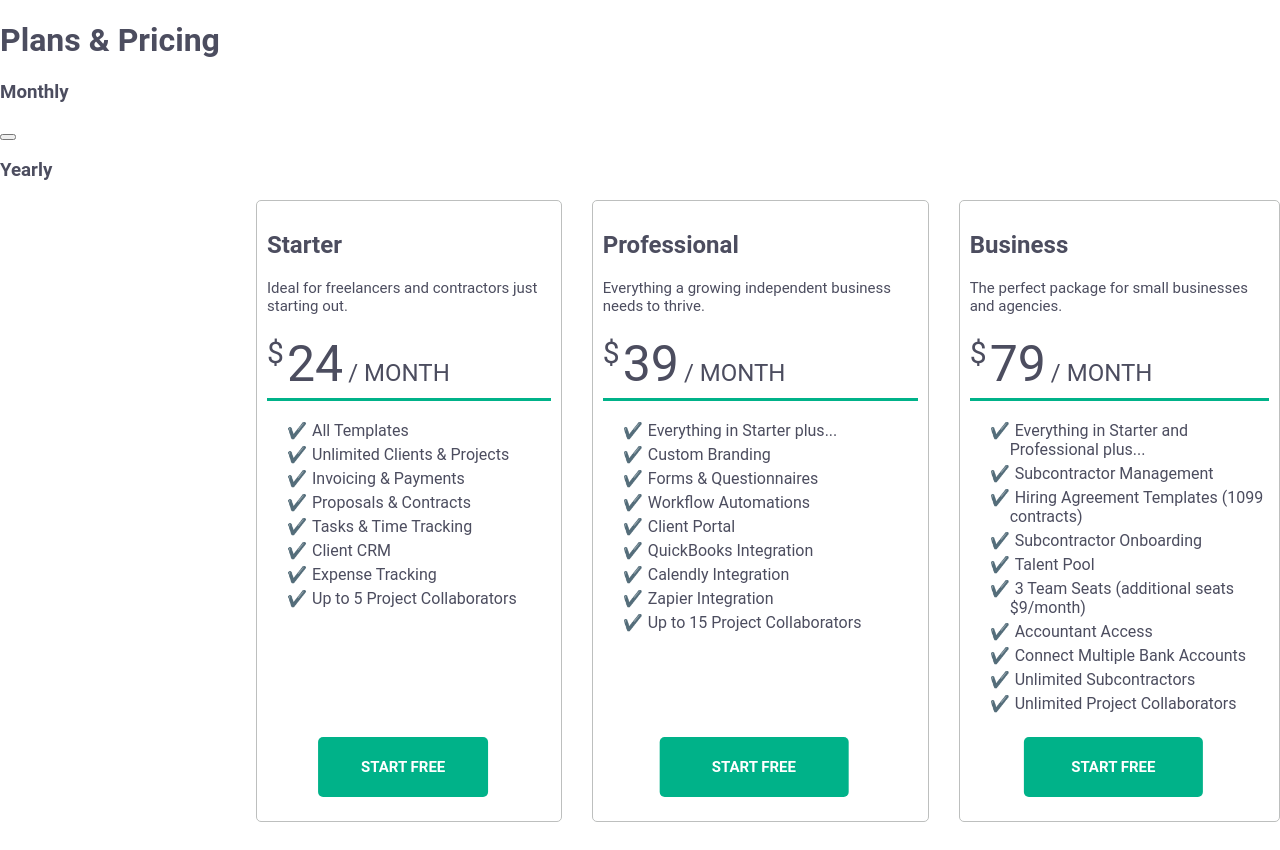
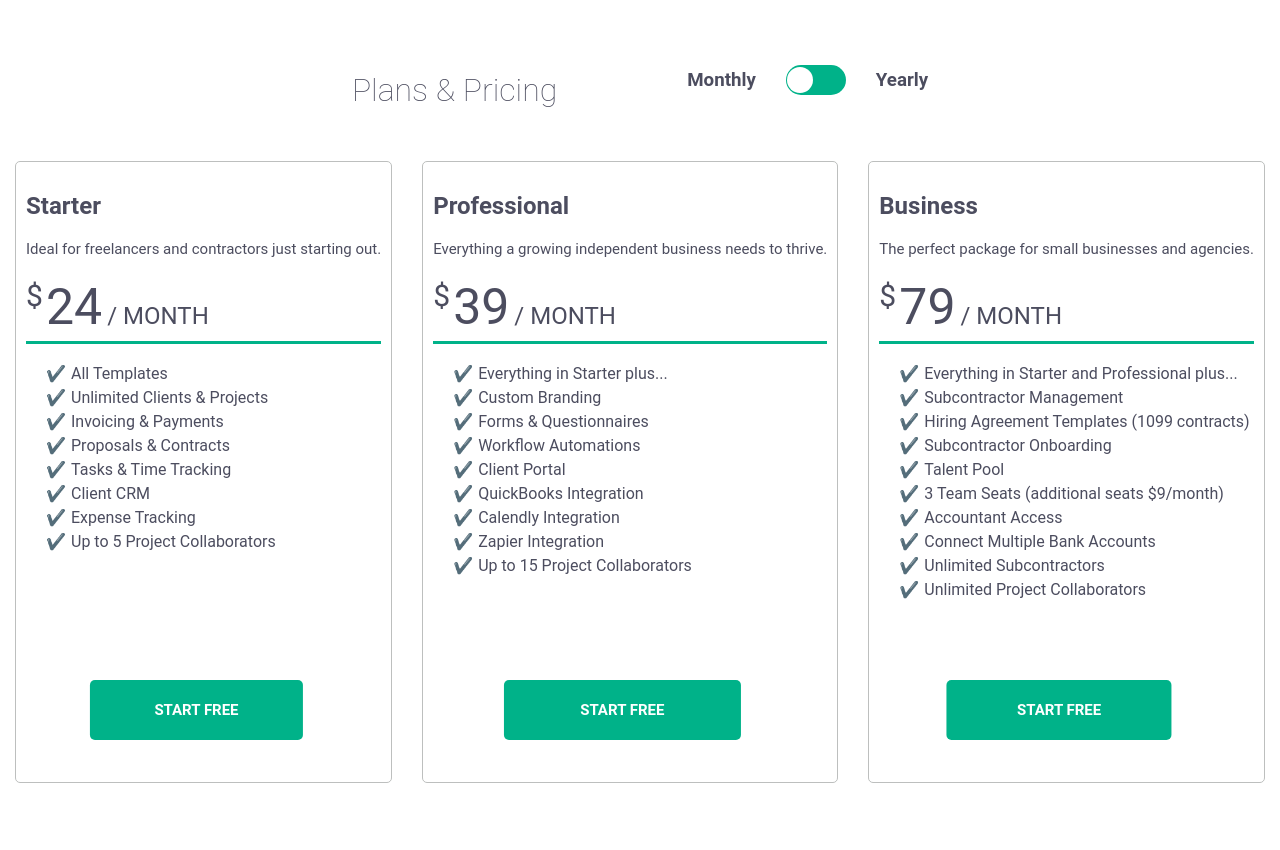
Before and after one commit to ItzShmulik/pricing-page, a React (Vite) app: page / in a window 1280 px wide. Before the commit the page ends 822 px from the top, so only its background shows below. Built offline with nearby package versions, Linux system fonts and the light colour scheme.

Commit message:
Finished Title CSS

```diff
--- a/src/App.css
+++ b/src/App.css
@@ -9,11 +9,84 @@
     margin: 0;
 }
 
+.top{
+    margin-top: 50px;
+    margin-bottom: 30px;
+    gap: 30px;
+    width: 100%;
+    justify-content: center;
+    display: flex;
+}
+
+.top h1{
+    margin-right: 100px;
+    font-weight: lighter;
+}
+
+.switch {
+    position: relative;
+    margin-top: 15px;
+    width: 60px;
+    height: 30px;
+}
+
+  .switch input {
+    opacity: 0;
+    width: 0;
+    height: 0;
+}
+
+.slider {
+    position: absolute;
+    cursor: pointer;
+    top: 0;
+    left: 0;
+    right: 0;
+    bottom: 0;
+    background-color: #00b289;
+    -webkit-transition: .4s;
+    transition: .4s;
+  }
+
+  .slider:before {
+    position: absolute;
+    content: "";
+    height: 26px;
+    width: 26px;
+    top: 2px;
+    left: 1px;
+    background-color: white;
+    -webkit-transition: .4s;
+    transition: .4s;
+  }
+
+input:checked + .slider {
+    background-color: #00b289;
+}
+
+input:focus + .slider {
+    box-shadow: 0 0 1px #00b289;
+}
+
+input:checked + .slider:before {
+    -webkit-transform: translateX(26px);
+    -ms-transform: translateX(26px);
+    transform: translateX(32px);
+}
+
+.slider.round {
+    border-radius: 34px;
+}
+
+.slider.round:before {
+    border-radius: 50%;
+}
+
 .plans{
-    margin-left: auto;
-    width: 80%;
+    width: 100%;
     display: flex;
     gap: 30px;
+    justify-content: center;
 }
 
 .plan-box{
--- a/src/App.jsx
+++ b/src/App.jsx
@@ -7,7 +7,10 @@
       <div className="top">
         <h1>Plans & Pricing</h1>
         <h3>Monthly</h3>
-        <button></button>
+        <label class="switch">
+          <input type="checkbox" />
+          <span class="slider round"></span>
+        </label>
         <h3>Yearly</h3>
       </div>
       <div className="plans">
```
